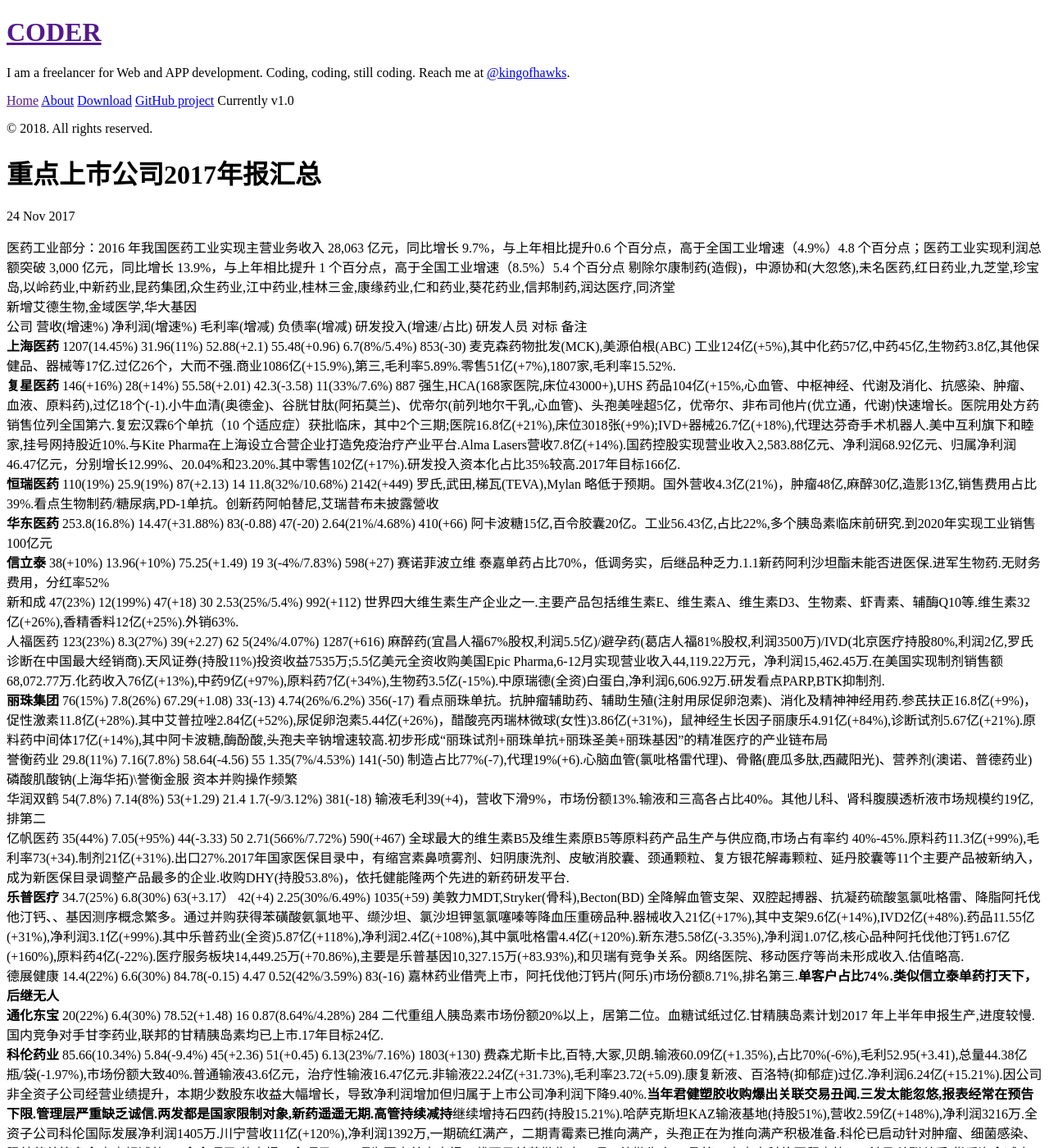
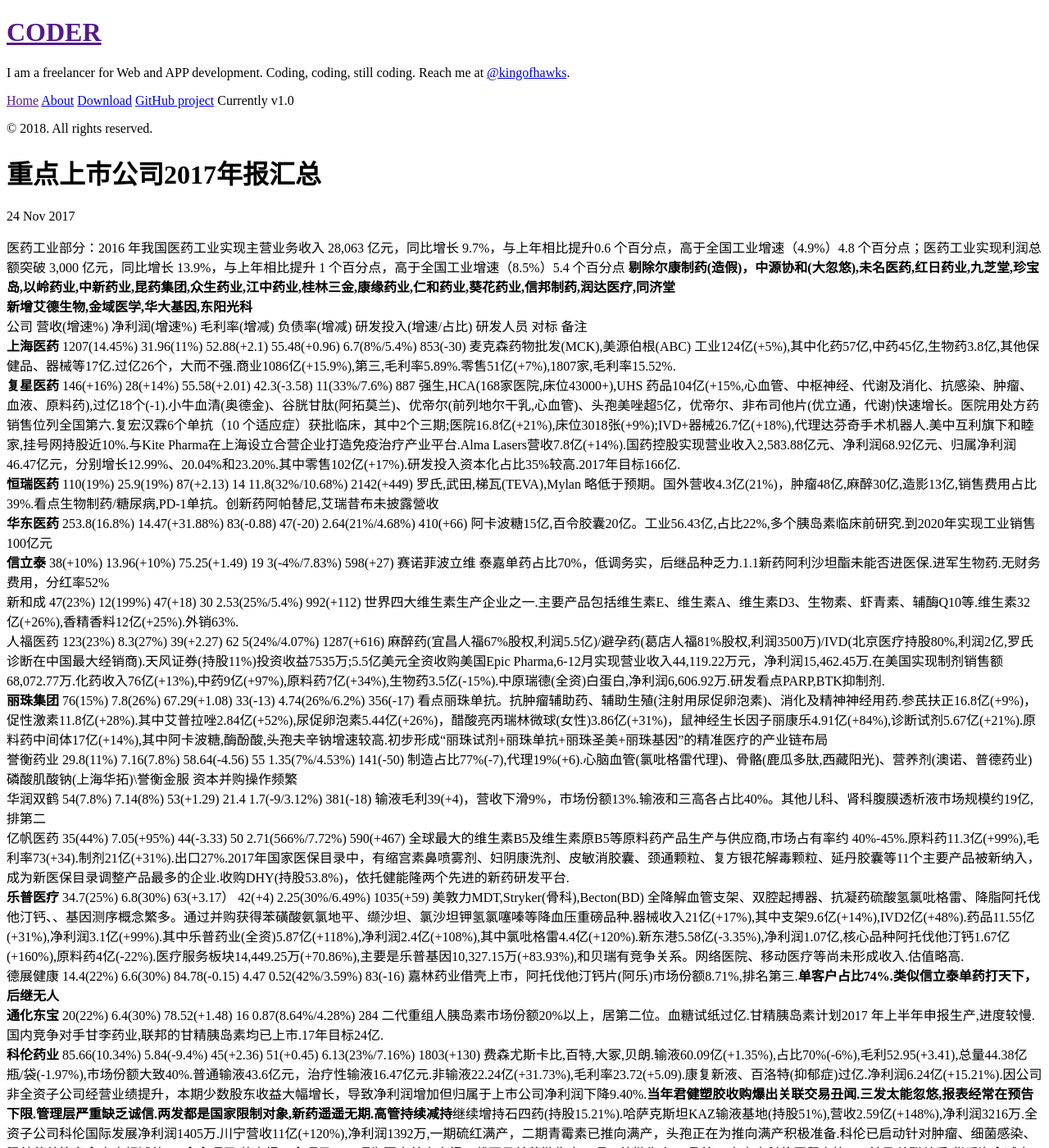
Before and after one commit to kingofhawks/kingofhawks.github.io, a Jekyll site: the page built from _posts/2017-11-24-重点上市公司2017年报汇总.md, in a window 1280 px wide and 1400 px high. Shown: the whole window at 82% size. Built offline with Jekyll 4.4.1, drawn with Linux system fonts in a browser that asks for light colours; our own code applies the rules of GitHub Pages for plain Markdown files; some of the changed text lies outside the part shown.

Commit message:
update post

```diff
--- a/_posts/2017-11-24-重点上市公司2017年报汇总.md
+++ b/_posts/2017-11-24-重点上市公司2017年报汇总.md
@@ -1,6 +1,6 @@
 医药工业部分：2016 年我国医药工业实现主营业务收入 28,063 亿元，同比增长 9.7%，与上年相比提升0.6 个百分点，高于全国工业增速（4.9%）4.8 个百分点；医药工业实现利润总额突破 3,000 亿元，同比增长 13.9%，与上年相比提升 1 个百分点，高于全国工业增速（8.5%）5.4 个百分点
-剔除尔康制药(造假)，中源协和(大忽悠),未名医药,红日药业,九芝堂,珍宝岛,以岭药业,中新药业,昆药集团,众生药业,江中药业,桂林三金,康缘药业,仁和药业,葵花药业,信邦制药,润达医疗,同济堂
-新增艾德生物,金域医学,华大基因
+**剔除尔康制药(造假)，中源协和(大忽悠),未名医药,红日药业,九芝堂,珍宝岛,以岭药业,中新药业,昆药集团,众生药业,江中药业,桂林三金,康缘药业,仁和药业,葵花药业,信邦制药,润达医疗,同济堂**
+**新增艾德生物,金域医学,华大基因,东阳光科**
 公司           营收(增速%)       净利润(增速%)   毛利率(增减)   负债率(增减)    研发投入(增速/占比)    研发人员        对标    备注
 **上海医药**    1207(14.45%)     31.96(11%)     52.88(+2.1)   55.48(+0.96)   6.7(8%/5.4%)         853(-30)      麦克森药物批发(MCK),美源伯根(ABC)    工业124亿(+5%),其中化药57亿,中药45亿,生物药3.8亿,其他保健品、器械等17亿.过亿26个，大而不强.商业1086亿(+15.9%),第三,毛利率5.89%.零售51亿(+7%),1807家,毛利率15.52%.
 **复星医药**    146(+16%)        28(+14%)       55.58(+2.01)  42.3(-3.58)    11(33%/7.6%)          887      强生,HCA(168家医院,床位43000+),UHS         药品104亿(+15%,心血管、中枢神经、代谢及消化、抗感染、肿瘤、血液、原料药),过亿18个(-1).小牛血清(奥德金)、谷胱甘肽(阿拓莫兰)、优帝尔(前列地尔干乳,心血管)、头孢美唑超5亿，优帝尔、非布司他片(优立通，代谢)快速增长。医院用处方药销售位列全国第六.复宏汉霖6个单抗（10 个适应症）获批临床，其中2个三期;医院16.8亿(+21%),床位3018张(+9%);IVD+器械26.7亿(+18%),代理达芬奇手术机器人.美中互利旗下和睦家,挂号网持股近10%.与Kite Pharma在上海设立合营企业打造免疫治疗产业平台.Alma Lasers营收7.8亿(+14%).国药控股实现营业收入2,583.88亿元、净利润68.92亿元、归属净利润46.47亿元，分别增长12.99%、20.04%和23.20%.其中零售102亿(+17%).研发投入资本化占比35%较高.2017年目标166亿.
@@ -29,7 +29,7 @@
 华仁药业    12(12%)         0.24(4%)                                      0.52(-/4.23%)        351(-17)       大股东变更.大输液,腹膜透析,无看点
 海正药业    97(11%)        -0.94(-796%)     51(-1.85)      67             7.75(-6%/9.44%)      1048(-83)      持续低迷。原料药,制剂，商业.安佰诺(类风湿)销售良好,海泽麦布III期,工业33亿(+10%),研发投入资本化47%.原料药80%出口.多个单抗在研.**价值毁灭的另一个典型**
 舒泰神    鼠神经生长因子苏肽生12.4亿(+12%),国内特有品种.
-
+东阳光科
 
 中药行业
 公司           营收(增速%)    净利润(增速%)   毛利率(增减)    负债率(增减)    研发投入(增速/占比)   研发人员      备注
```
Also changed, not shown: other parts of _posts/2017-11-24-重点上市公司2017年报汇总.md (+1 -1 lines).
